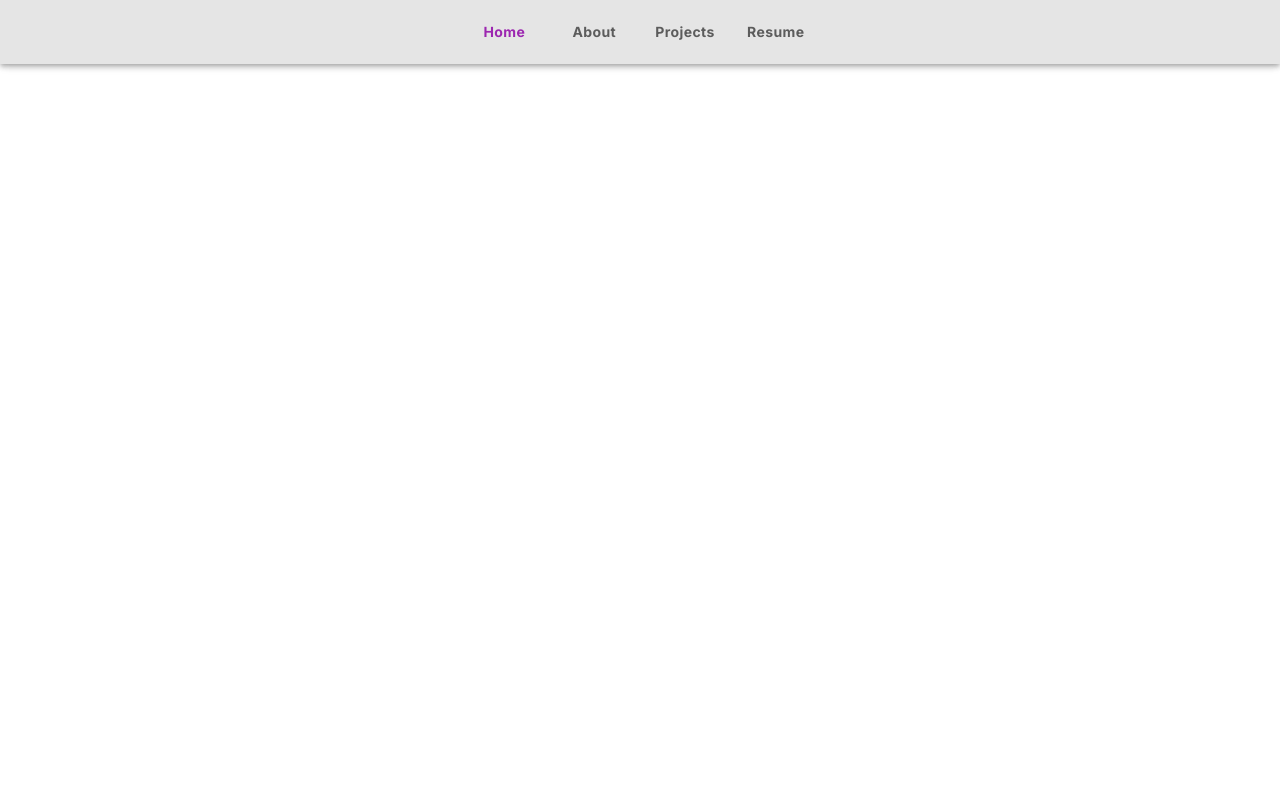
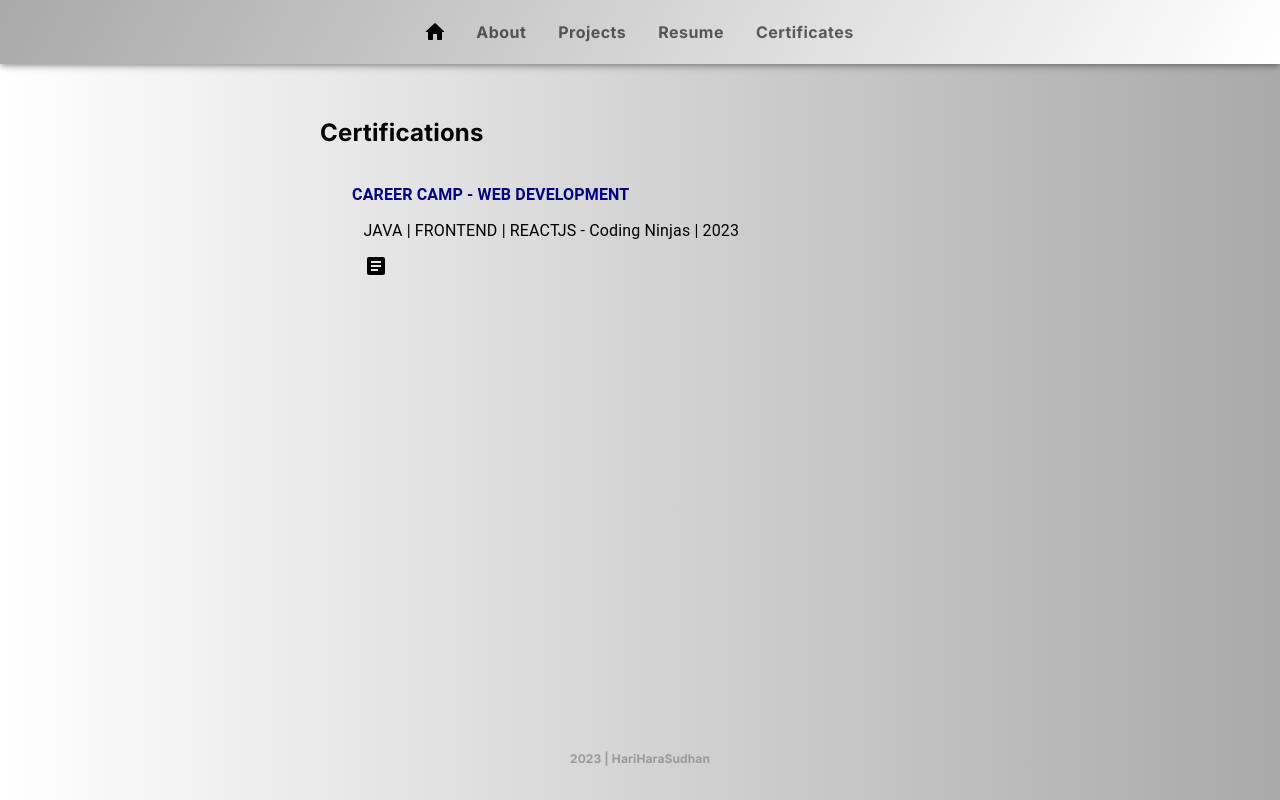
Before and after one commit to HariHaraSudhan-H/portfolio, a React (Create React App) app: page /certificates in a window 1280 px wide. Built offline with nearby package versions, Linux system fonts and the light colour scheme.

Commit message:
Included all details

```diff
--- a/package.json
+++ b/package.json
@@ -1,4 +1,5 @@
 {
+  "homepage": "http://hariharasudhan-h.github.io/portfolio",
   "name": "portfolio",
   "version": "0.1.0",
   "private": true,
@@ -10,6 +11,7 @@
     "@testing-library/jest-dom": "^5.17.0",
     "@testing-library/react": "^13.4.0",
     "@testing-library/user-event": "^13.5.0",
+    "gh-pages": "^6.0.0",
     "react": "^18.2.0",
     "react-dom": "^18.2.0",
     "react-router-dom": "^6.17.0",
@@ -18,6 +20,8 @@
   },
   "scripts": {
     "start": "react-scripts start",
+    "predeploy": "npm run build",
+    "deploy": "gh-pages -d build",
     "build": "react-scripts build",
     "test": "react-scripts test",
     "eject": "react-scripts eject"
--- a/src/Components/App.js
+++ b/src/Components/App.js
@@ -5,17 +5,20 @@ import { useState } from "react";
 import About from "../Pages/About";
 import Projects from "../Pages/Projects";
 import Resume from "../Pages/Resume";
+import Certificates from "../Pages/Certificates";
+import Footer from "./Footer";
 function App() {
-  const [value, setValue] = useState("home");
   return (
-    <div className="App">
-      <Navbar value={value} setValue={setValue}/>
+    <div className="App" style={{minHeight: "100vh"}}>
+      <Navbar/>
       <Routes>
         <Route path="/" element={<Home />}/>
         <Route path="/about" element={<About />}/>
         <Route path="/projects" element={<Projects />}/>
         <Route path="/resume" element={<Resume />}/>
+        <Route path="/certificates" element={<Certificates />}/>
       </Routes>
+      <Footer/>
     </div>
   );
 }
--- /dev/null
+++ b/src/Components/Footer.js
@@ -0,0 +1,14 @@
+import { Box, Typography } from '@mui/material'
+import React from 'react'
+
+const Footer = () => {
+  return (
+    <Box sx={{padding:"1rem 0 2rem  0",position:'sticky',top:"95%",height:"10%",}}>
+        <Typography sx={{fontSize:"0.75rem",textAlign:'center',color:'#999',fontWeight:"bold",fontFamily:"inherit"}}>
+            2023 | HariHaraSudhan
+        </Typography>
+    </Box>
+  )
+}
+
+export default Footer
--- a/src/Components/Navbar.js
+++ b/src/Components/Navbar.js
@@ -1,31 +1,24 @@
-import { AppBar, Box, Grid, Toolbar, Typography, capitalize } from "@mui/material";
+import { AppBar, Toolbar } from "@mui/material";
 import React, { useState } from "react";
 import HomeRoundedIcon from "@mui/icons-material/HomeRounded";
 import Tabs from "@mui/material/Tabs";
 import Tab from "@mui/material/Tab";
-import Link from "@mui/material/Link";
-import Home from "../Pages/Home";
-import { useParams } from "react-router-dom";
-import styled from "@emotion/styled";
 import { navbarItems } from "../Data/constants";
 
 const Navbar = (props) => {
-  //   const [value, setValue] = useState("home");
-  const { value, setValue } = props;
-  const { page } = useParams();
+  const [value, setValue] = useState("home");
   const handleChange = (event, newValue) => {
     setValue(newValue);
-    console.log(page);
   };
-  const Offset = styled("div")(({ theme }) => theme.mixins.toolbar);
   return (
     <>
       <AppBar
         sx={{
-          background: "#E5E5E5",
+          background: "linear-gradient(120deg,darkgray,white)",
           justifyContent: "center",
           alignItems: "center",
           marginX: "5",
+          zIndex: "5",
         }}
         position="fixed"
       >
@@ -33,24 +26,46 @@ const Navbar = (props) => {
           <Tabs
             value={value}
             onChange={handleChange}
-            textColor="secondary"
+            textColor="inherit"
             indicatorColor="none"
             aria-label="secondary tabs example"
           >
-            <Tab value="home" label="Home" href="/" sx={{fontWeight:"bold",fontFamily:"inherit",textTransform:"capitalize"}}/>
-            {navbarItems.map((item)=>{
-                return <Tab value={item} label={item} href={`/${item}`} sx={{fontWeight:"bold",fontFamily:"inherit",textTransform:"capitalize"}}/>
+            <Tab
+              value={value}
+              label={<HomeRoundedIcon />}
+              href="/"
+              sx={{
+                width: "auto",
+                minWidth: 50,
+                fontWeight: "bold",
+                fontFamily: "inherit",
+                textTransform: "capitalize",
+                fontSize: "1rem",
+                color: "inherit",
+                padding: "0",
+              }}
+            />
+            {navbarItems.map((item, index) => {
+              return (
+                <Tab
+                  value={item}
+                  label={item}
+                  href={`/${item}`}
+                  sx={{
+                    width: "auto",
+                    minWidth: 70,
+                    fontWeight: "bold",
+                    fontFamily: "inherit",
+                    textTransform: "capitalize",
+                    fontSize: { xs: "0.75rem", sm: "1rem" },
+                    color: "inherit",
+                    padding: { xs: "0.1rem", sm: "1rem" },
+                  }}
+                  key={index}
+                />
+              );
             })}
-            {/* <Tab value="about" label="about" href="/about" />
-            <Tab value="projects" label="projects" href="/projects" />
-            <Tab
-              value="certificates"
-              label="certificates"
-              href="/certificates"
-            />
-            <Tab value="resume" label="resume" href="/resume"/> */}
           </Tabs>
-          {page}
         </Toolbar>
       </AppBar>
       <Toolbar />
--- a/src/Data/constants.js
+++ b/src/Data/constants.js
@@ -38,4 +38,12 @@ export const projects = [
   },
 ];
 
-export const navbarItems = ["about","projects","resume"]
+export const certificates = [
+  {
+    name: "CAREER CAMP - WEB DEVELOPMENT",
+    description: `JAVA | FRONTEND | REACTJS - Coding Ninjas | 2023`,
+    certificateLink:
+      "https://drive.google.com/file/d/1kLnIQPDt-KzYPGwXtrQBQuzO-TI4rnvi/view?usp=sharing",
+  }
+]
+export const navbarItems = ["about","projects","resume","certificates"]
--- a/src/Pages/About.js
+++ b/src/Pages/About.js
@@ -3,10 +3,10 @@ import React from "react";
 
 const About = () => {
   return (
-    <Box sx={{width:"50%",marginX:"auto",marginY:"2%"}}>
+    <Box sx={{width:{xs:"80%",sm:"70%",md:"50%"},marginX:"auto",marginY:"2%"}}>
       <Typography
-        variant="h4"
-        sx={{ fontFamily: "inherit", fontWeight: "bold",marginY:"2%"}}
+        // variant="h4"
+        sx={{ fontFamily: "inherit", fontWeight: "bold",marginY:"2%",fontSize:"1.5rem"}}
       >
         About
       </Typography>
--- /dev/null
+++ b/src/Pages/Certificates.js
@@ -0,0 +1,36 @@
+import { Link, Typography } from "@mui/material";
+import React from "react";
+import { certificates, projects } from "../Data/constants";
+import ArticleIcon from '@mui/icons-material/Article';
+import Box from '@mui/material/Box';
+
+const Certificates = () => {
+  return (
+    <Box sx={{ width: {xs:"80%",sm:"70%",md:"50%"}, marginX: "auto", marginY: "4%" }}>
+      <Typography
+        sx={{ fontFamily: "inherit", fontWeight: "bold", marginY: "2%",fontSize:"1.5rem" }}
+      >
+        Certifications
+      </Typography>
+      <Box sx={{ marginX: "auto" }}>
+        {certificates.map((certificate) => {
+          return (
+            <Box sx={{margin:"5%"}}>
+              <Typography color="darkblue" fontWeight="600">
+                {certificate.name}
+              </Typography>
+              <Typography sx={{margin:"2%"}}>{certificate.description}</Typography>
+              <Box>
+                <Link href={certificate.certificateLink} target="_blank" sx={{margin:"5% 2%"}} underline="none" color={"black"}>
+                  <ArticleIcon />
+                </Link>
+              </Box>
+            </Box>
+          );
+        })}
+      </Box>
+    </Box>
+  );
+};
+
+export default Certificates;
--- a/src/Pages/Projects.js
+++ b/src/Pages/Projects.js
@@ -1,23 +1,23 @@
-import { Box, Link, Typography } from "@mui/material";
+import { Link, Typography } from "@mui/material";
 import React from "react";
 import { projects } from "../Data/constants";
 import LanguageRoundedIcon from "@mui/icons-material/LanguageRounded";
 import GitHubIcon from "@mui/icons-material/GitHub";
+import Box from '@mui/material/Box';
 
 const Projects = () => {
   return (
-    <Box sx={{ width: "50%", marginX: "auto", marginY: "2%" }}>
+    <Box sx={{ width: {xs:"80%",sm:"70%",md:"50%"}, marginX: "auto", marginY: "2%" }}>
       <Typography
-        variant="h4"
-        sx={{ fontFamily: "inherit", fontWeight: "bold", marginY: "2%" }}
+        sx={{ fontFamily: "inherit", fontWeight: "bold", marginY: "2%",fontSize:"1.5rem" }}
       >
         Projects
       </Typography>
       <Box sx={{ marginX: "auto" }}>
-        {projects.map((project) => {
+        {projects.map((project,index) => {
           return (
-            <Box sx={{margin:"5%"}}>
-              <Typography variant="h6" color="darkgray" fontWeight="600">
+            <Box sx={{margin:"5%"}} key={index}>
+              <Typography variant="h6" color="darkblue" fontWeight="600">
                 {project.name} {!project.completed?<Typography sx={{display:"inline", background:"green",margin:"5px",padding:"5px",fontSize:"0.75rem",fontWeight:"600",color:"white",fontFamily:"inherit"}}>Ongoing</Typography>:null}
               </Typography>
               <Typography sx={{margin:"2%"}}>{project.description}</Typography>
--- a/src/Pages/Resume.js
+++ b/src/Pages/Resume.js
@@ -1,29 +1,18 @@
 import { Typography } from "@mui/material";
 import React from "react";
-import Box from "@mui/material";
-
+import Box from '@mui/material/Box';
+import "../Styles/resume.css"
 const Resume = () => {
   return (
-    <Box sx={{ width: "50%", marginX: "auto", marginY: "2%" }}>
+    <Box sx={{ width:{xs:"80%",sm:"70%",md:"50%"}, marginX: "auto", marginY: "2%" }}>
       <Typography
         variant="h4"
-        sx={{ fontFamily: "inherit", fontWeight: "bold", marginY: "2%" }}
+        sx={{ fontFamily: "inherit", fontWeight: "bold",marginY:"2%",fontSize:"1.5rem"}}
       >
         Resume
       </Typography>
       <iframe
-          loading="lazy"
-          style={{
-            position: "absolute",
-            width: "60%",
-            height: "80%",
-            top: "15%",
-            left: "20%",
-            border: "none",
-            borderRadius: "10px",
-            padding: 0,
-            margin: 0,
-          }}
+          loading="eager"
           src="https://www.canva.com/design/DAFvSuJJEn4/view?embed"
           allowFullScreen="allowfullscreen"
           allow="fullscreen"
@@ -33,3 +22,5 @@ const Resume = () => {
 };
 
 export default Resume;
+
+// width: {xs:"80%",sm:"70%",md:"50%"} ,
--- /dev/null
+++ b/src/Styles/resume.css
@@ -0,0 +1,9 @@
+iframe {
+  width: 90%;
+  height: 70vh;
+  top: 18%;
+  border: 0;
+  border-radius: 10px;
+  padding: 0;
+  margin: 1rem ;
+}
--- a/src/index.css
+++ b/src/index.css
@@ -1,3 +1,7 @@
+
+html{
+  height: 100%;
+}
 body {
   margin: 0;
   /* font-family: -apple-system, BlinkMacSystemFont, 'Segoe UI', 'Roboto', 'Oxygen',
@@ -6,7 +10,10 @@ body {
   font-family: "Inter", sans-serif;
   -webkit-font-smoothing: antialiased;
   -moz-osx-font-smoothing: grayscale;
-  background: white;
+  background: linear-gradient(270deg, darkgray, white);
+  background-attachment: fixed;
+  background-repeat: no-repeat;
+  height: 100%;
 }
 
 code {
```
Also changed, not shown: src/Pages/Home.js (+34 -9 lines).
